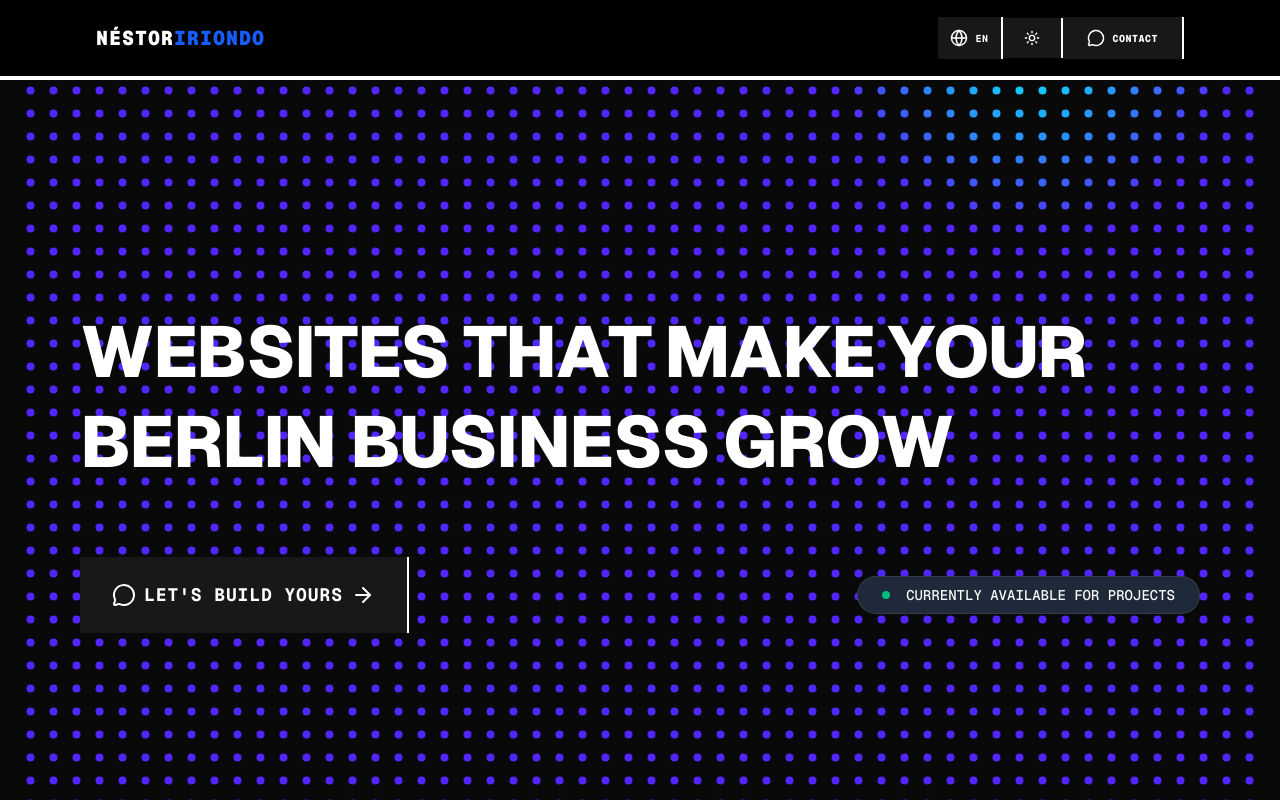
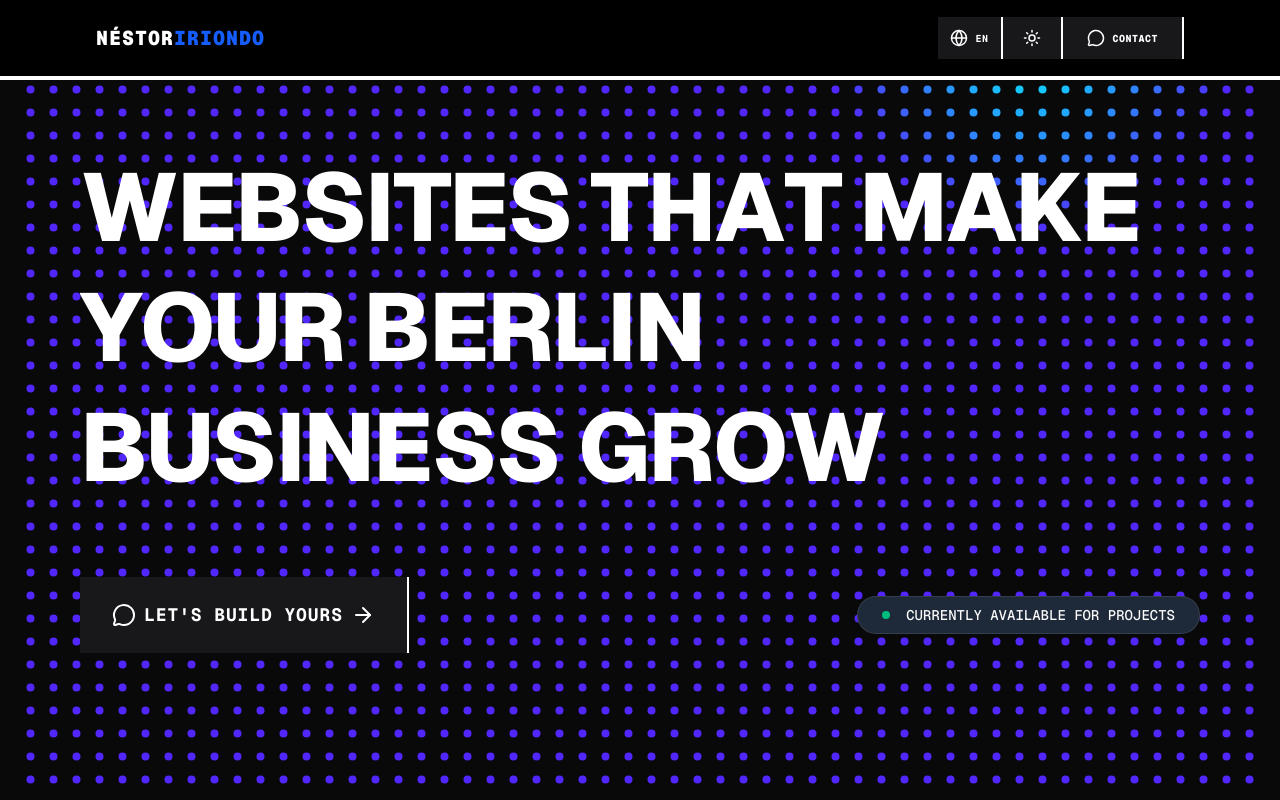
Before and after one commit to nestoririondo/portfolio-v3, a Next.js app: page / in a window 1280 px wide. Both pictures are taken after a click on the button 1032 px from the left and 38 px from the top of the page. Shown: the top 800 px of the page. Built offline with nearby package versions, Linux system fonts and the light colour scheme.

Commit message:
refactor: enhance styling and layout; add new font sizes and adjust component classes

```diff
--- a/app/globals.css
+++ b/app/globals.css
@@ -12,6 +12,9 @@
   --color-border: var(--border);
   --color-popover-foreground: var(--popover-foreground);
   --color-popover: var(--popover);
+  --font-size-8xl: 8rem;
+  --font-size-9xl: 10rem;
+  --font-size-10xl: 12rem;
 }
 
 html {
--- a/components/layout/MainContent.tsx
+++ b/components/layout/MainContent.tsx
@@ -4,7 +4,7 @@ import { Hero, ProblemRecognition, Services, Approach, CaseStudy, About, Contact
 
 export function MainContent() {
   return (
-    <div className="pt-[70px] flex flex-col gap-[20rem] outline outline-1 outline-red-500">
+    <div className="flex flex-col gap-[20rem]">
       <Hero />
       <ProblemRecognition />
       <Services />
--- a/components/sections/Contact.tsx
+++ b/components/sections/Contact.tsx
@@ -196,7 +196,7 @@ export function Contact() {
         ease: [0.25, 0.46, 0.45, 0.94],
       }}
     >
-      <section id="contact" className="section">
+      <section id="contact" className="mt-10">
         <div className="max-w-4xl mx-auto px-4">
           <motion.div
             className="text-center mb-12"
--- a/components/sections/Hero.tsx
+++ b/components/sections/Hero.tsx
@@ -16,7 +16,7 @@ export function Hero() {
   console.log("Current theme in Hero:", theme);
 
   return (
-    <div className="relative h-screen">
+    <div className="relative h-screen outline outline-1 outline-green-500 overflow-hidden">
       <DotGrid
         dotSize={8}
         gap={15}
@@ -38,7 +38,7 @@ export function Hero() {
             key={`hero-title-${language}`}
             text={t("hero.title")}
             tag="h1"
-            className="font-heading text-5xl sm:text-6xl md:text-7xl font-extrabold leading-tight text-black dark:text-white mb-8 tracking-tight uppercase relative z-30"
+            className="font-heading text-5xl md:text-7xl lg:text-8xl font-extrabold leading-tight text-black dark:text-white mb-8 tracking-tight uppercase relative z-30"
             delay={100}
             duration={0.8}
             ease="power3.out"
--- a/components/ui/CircleBlurThemeToggle.tsx
+++ b/components/ui/CircleBlurThemeToggle.tsx
@@ -1,4 +1,4 @@
-'use client';
+"use client";
 
 import { Moon, Sun } from "lucide-react";
 import { useCallback } from "react";
@@ -83,11 +83,15 @@ export function CircleBlurThemeToggle({
   return (
     <button
       onClick={handleClick}
-      className={`p-2 rounded-lg border border-gray-200 dark:border-gray-700 hover:bg-gray-100 dark:hover:bg-gray-800 transition-colors ${className || ""}`}
+      className={className}
       title={title}
       aria-label={`Switch to ${theme === "light" ? "dark" : "light"} theme`}
     >
-      {theme === "light" ? <Moon className="w-3.5 h-3.5 md:w-4 md:h-4" /> : <Sun className="w-3.5 h-3.5 md:w-4 md:h-4" />}
+      {theme === "light" ? (
+        <Moon className="w-3.5 h-3.5 md:w-[1.125rem] md:h-[1.125rem]" />
+      ) : (
+        <Sun className="w-3.5 h-3.5 md:w-[1.125rem] md:h-[1.125rem]" />
+      )}
     </button>
   );
 }
```
